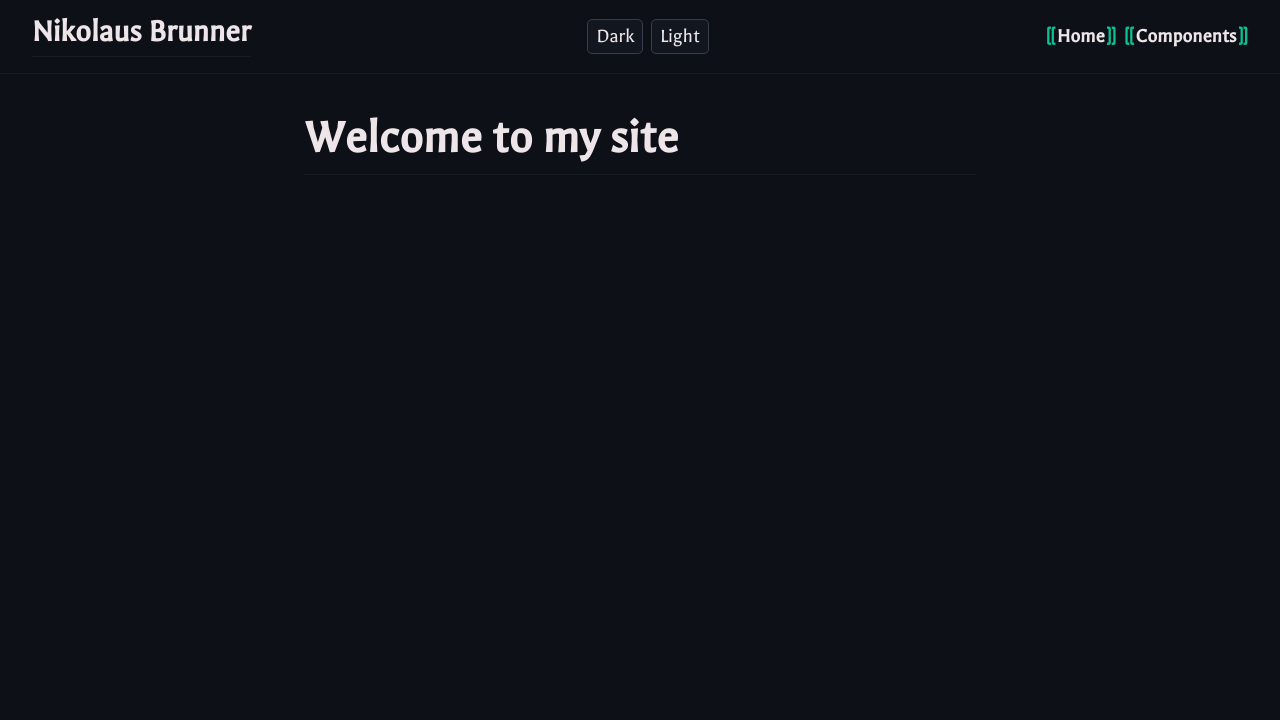
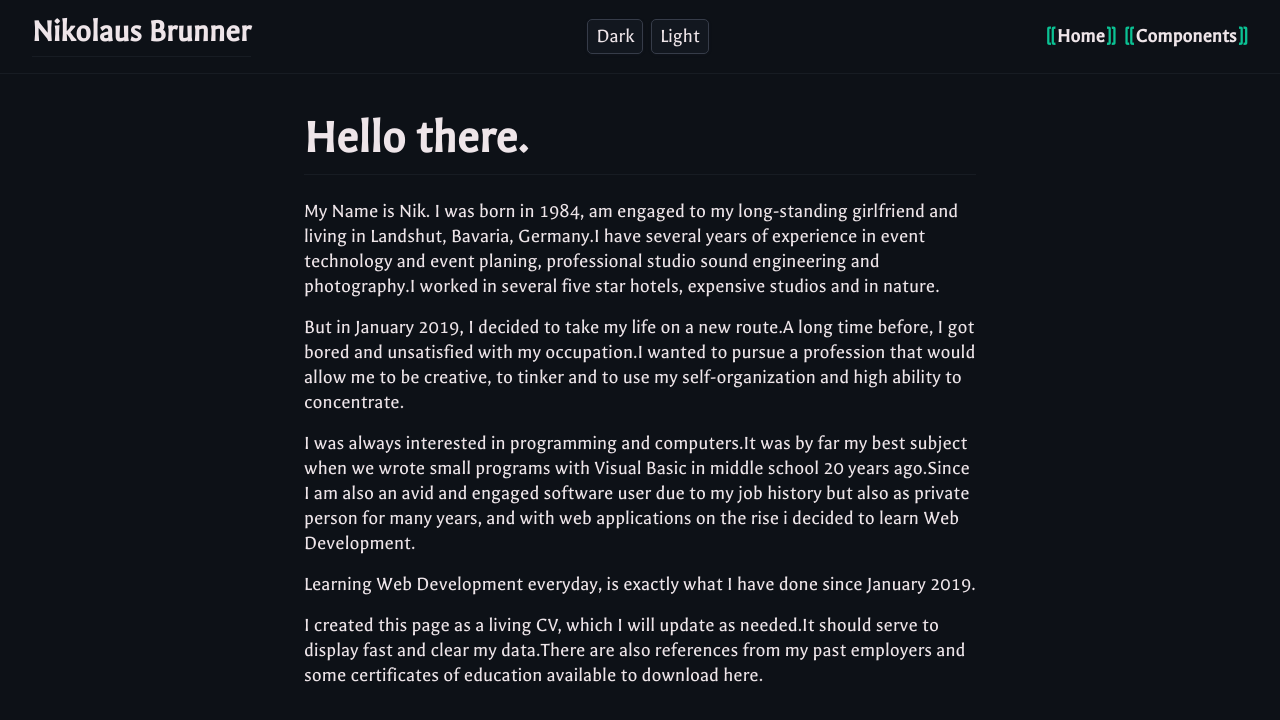
Before and after one commit to nikbrunner/nibru.dev, a Next.js app: page / in a window 1280 px wide. Shown: the top 720 px of the page. Built offline with nearby package versions, Linux system fonts and the light colour scheme.

Commit message:
Added some content on index

```diff
--- a/pages/index.tsx
+++ b/pages/index.tsx
@@ -3,15 +3,56 @@ import React from 'react';
 import Section from '../components/Section';
 import Headline from '../components/Headline';
 import Page from '../components/Page';
+import Text from '../components/Text';
 
-const Home = () => (
+const Home = () => {
+  return (
     <Page name='Home' title='Home'>
       <Section classNames={['Home__profile-section']}>
         <Headline tag='h1' size='h1'>
-        Welcome to my site
+          Hello there.
         </Headline>
+
+        <Text>
+          My Name is Nik. I was born in 1984, am engaged to my
+          long-standing girlfriend and living in Landshut, Bavaria,
+          Germany.I have several years of experience in event technology
+          and event planing, professional studio sound engineering and
+          photography.I worked in several five star hotels, expensive
+          studios and in nature.
+        </Text>
+
+        <Text>
+          But in January 2019, I decided to take my life on a new route.A
+          long time before, I got bored and unsatisfied with my
+          occupation.I wanted to pursue a profession that would allow me to
+          be creative, to tinker and to use my self-organization and high
+          ability to concentrate.
+        </Text>
+
+        <Text>
+          I was always interested in programming and computers.It was by
+          far my best subject when we wrote small programs with Visual
+          Basic in middle school 20 years ago.Since I am also an avid and
+          engaged software user due to my job history but also as private
+          person for many years, and with web applications on the rise i
+          decided to learn Web Development.
+        </Text>
+
+        <Text>
+          Learning Web Development everyday, is exactly what I have done
+          since January 2019.
+        </Text>
+
+        <Text>
+          I created this page as a living CV, which I will update as
+          needed.It should serve to display fast and clear my data.There
+          are also references from my past employers and some certificates
+          of education available to download here.
+        </Text>
       </Section>
     </Page>
   );
+};
 
 export default Home;
```
Lines whose indentation alone changed are shown as unchanged.
